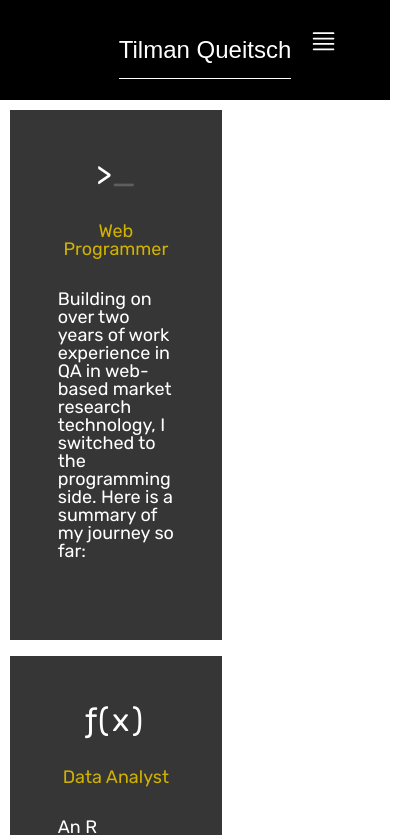
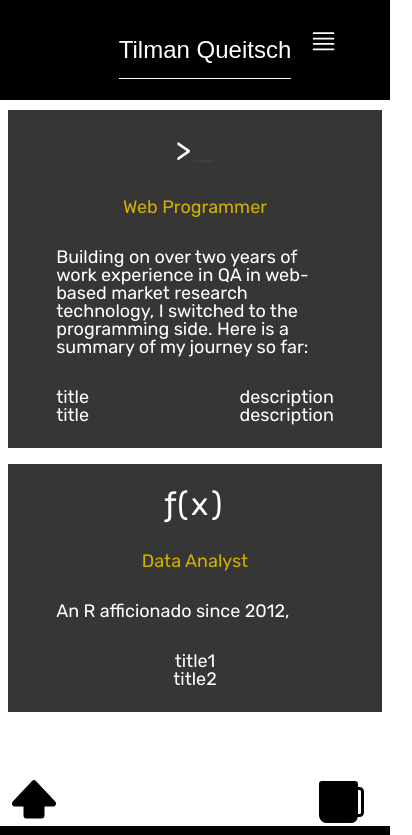
Before and after one commit to tiQu/portfolio, a React (Create React App) app: page /professional in a window 390 px wide. Shown: the top 835 px of the page, 412 px wide, since content can reach past the window. Built offline with nearby package versions, Linux system fonts and the light colour scheme.

Commit message:
#14 further copy and styling edits

```diff
--- a/src/App.js
+++ b/src/App.js
@@ -1,5 +1,4 @@
 import './App.scss';
-import Main from './components/global/Main/Main';
 import Header from './components/global/Header/Header'
 import Footer from './components/global/Footer/Footer'
 import Home from './components/home/Home';
--- a/src/components/education/Education.scss
+++ b/src/components/education/Education.scss
@@ -24,14 +24,10 @@
 
 @media screen and (max-width: 992px) {
     .education {
-        @include coln;
-        align-items: center;
-        width: auto;
+        @include main_section_collapse;
     }
 
     .education-section {
-        width: 95%;
-        padding: 2.5% 2rem;
-        border-bottom: 1rem solid white;
+        @include sub_section_collapse;
     }
 }
--- a/src/components/global/Header/Navbar/Navbar.js
+++ b/src/components/global/Header/Navbar/Navbar.js
@@ -13,7 +13,7 @@ class Navbar extends React.Component{
     render(){
         return (
             <nav className="NavbarItems">
-                <div className="navbar-logo">Tilman Queitsch</div>
+                <a href= "./" className="navbar-logo">Tilman Queitsch</a>
                 <div>
                     <div className="menu-icon" onClick={this.handleClick}>
                         <i className={this.state.clicked ? 'bars-hidden' : 'bars-shown'}>
--- a/src/components/global/Header/Navbar/Navbar.scss
+++ b/src/components/global/Header/Navbar/Navbar.scss
@@ -29,6 +29,8 @@ nav, .nav-links {
     text-align: center;
     font-family: 'Rubik', sans-serif;
     border-bottom: 1px solid white;
+    color: white;
+    text-decoration: none;
 }
 
 .nav-menu {
--- a/src/components/global/Main/Main.js
+++ /dev/null
@@ -1,15 +0,0 @@
-import React from 'react';
-import './Main.scss';
-import Home from '../../home/Home';
-
-class Main extends React.Component{
-    render(){
-        return (
-            <main>
-                <Home />
-            </main>
-        );
-    }
-  }
-
-export default Main;
--- a/src/components/global/Main/Main.scss
+++ /dev/null
@@ -1,8 +0,0 @@
-@import '../../../styles/variables';
-
-main {
-    display: flex;
-    justify-content: space-evenly;
-    align-items: center;
-    width: 100vw;
-}
--- a/src/components/home/BulletCentre/BulletCentre.scss
+++ b/src/components/home/BulletCentre/BulletCentre.scss
@@ -31,11 +31,19 @@
     display: none;
 }
 
+@media screen and (max-width: 992px) {
+    .bulletCentre-el2 .Home-bottom-section {
+        font-size: large;
+    }
+}
+
 @media screen and (max-width: 768px) {
     .Home-bottom-section {
         width: 100%;
-        // padding: 2.5vw;
-        // font-size: large;
+    }
+
+    .bulletCentre-el2 .Home-bottom-section {
+        font-size: x-large;
     }
 
     .bulletCentre-wrap {
--- a/src/components/professional/CardItems.js
+++ b/src/components/professional/CardItems.js
@@ -5,31 +5,17 @@ export const CardItems = [
         cardAddCharClass: "blink",
         cardHeader: 'Web Programmer',
         cardSummary: 'Building on over two years of work experience in QA in web-based market research technology, I switched to the programming side. Here is a summary of my journey so far:',
-        cardList: [{title1:
-        <div>
-            <span>+'Senior QA Analyst'+</span>
-            <span>+'Systematic testing of high-complexity online surveys, across devices.'+</span>
-        </div>,
-        title2:
-        <div>
-            <span>+'Technical Solutions Analyst'+</span>
-            <span>+'Building efficiency tools for ever-evolving forms of market research.'+</span>
-        </div>}]
+        cardList: [
+            <div className="cardList-line"><span>title</span><span>description</span></div>,
+            <div className="cardList-line"><span>title</span><span>description</span></div>]
     },
     {
         cardStaticChar: "ƒ",
         cardAnimateChar: "(x)",
         cardHeader: 'Data Analyst',
         cardSummary: 'An R afficionado since 2012, ',
-        cardList: [{title1:
-            <div>
-                <span>+'Research Associate'+</span>
-                <span>+'Pioneer exploratory analyses, combining data from online surveys and social media.'+</span>
-            </div>,
-            title2:
-            <div>
-                <span>+'Data Analyst'+</span>
-                <span>+'Data analysis at the intersection of statistics, research, and technology.'+</span>
-            </div>}]
+        cardList: [
+            'title1',
+            'title2']
     }
 ]
--- a/src/components/professional/Professional.scss
+++ b/src/components/professional/Professional.scss
@@ -11,10 +11,10 @@
 
 @media screen and (max-width: 992px) {
     .professional {
-        @include coln;
+        @include main_section_collapse;
     }
 
     .professional-card {
-        border-bottom: 1rem solid white;
+        @include sub_section_collapse;
     }
 }
--- a/src/components/professional/card/Card.js
+++ b/src/components/professional/card/Card.js
@@ -10,9 +10,9 @@ class Card extends React.Component{
                 </div>
                 <div className="professional-line professional-header">{this.props.cardHeader}</div>
                 <div className="professional-line professional-summary">{this.props.cardSummary}</div>
-                <div className="professional-line professional-list">{this.props.cardList.map((subitem, i) => {
+                <div className="professional-line">{this.props.cardList.map((subitem, i) => {
                     return(
-                        <div className="cardList-line">{subitem.value}</div>
+                        <div className="professional-list">{subitem}</div>
                         )
                 })}</div>
             </div>
--- a/src/components/professional/card/Card.scss
+++ b/src/components/professional/card/Card.scss
@@ -62,3 +62,8 @@
         opacity: 1;
     }
 }
+
+.cardList-line {
+    display: flex;
+    justify-content: space-between;
+}
--- a/src/styles/_mixins.scss
+++ b/src/styles/_mixins.scss
@@ -2,3 +2,15 @@
     display: flex;
     flex-direction: column;
 }
+
+@mixin main_section_collapse {
+    @include coln;
+    align-items: center;
+    width: auto;
+}
+
+@mixin sub_section_collapse {
+    width: 95%;
+    padding: 2.5% 2rem;
+    border-bottom: 1rem solid white;
+}
```
Also changed, not shown: 1 other file (tests, documents, lock files or other folders).
